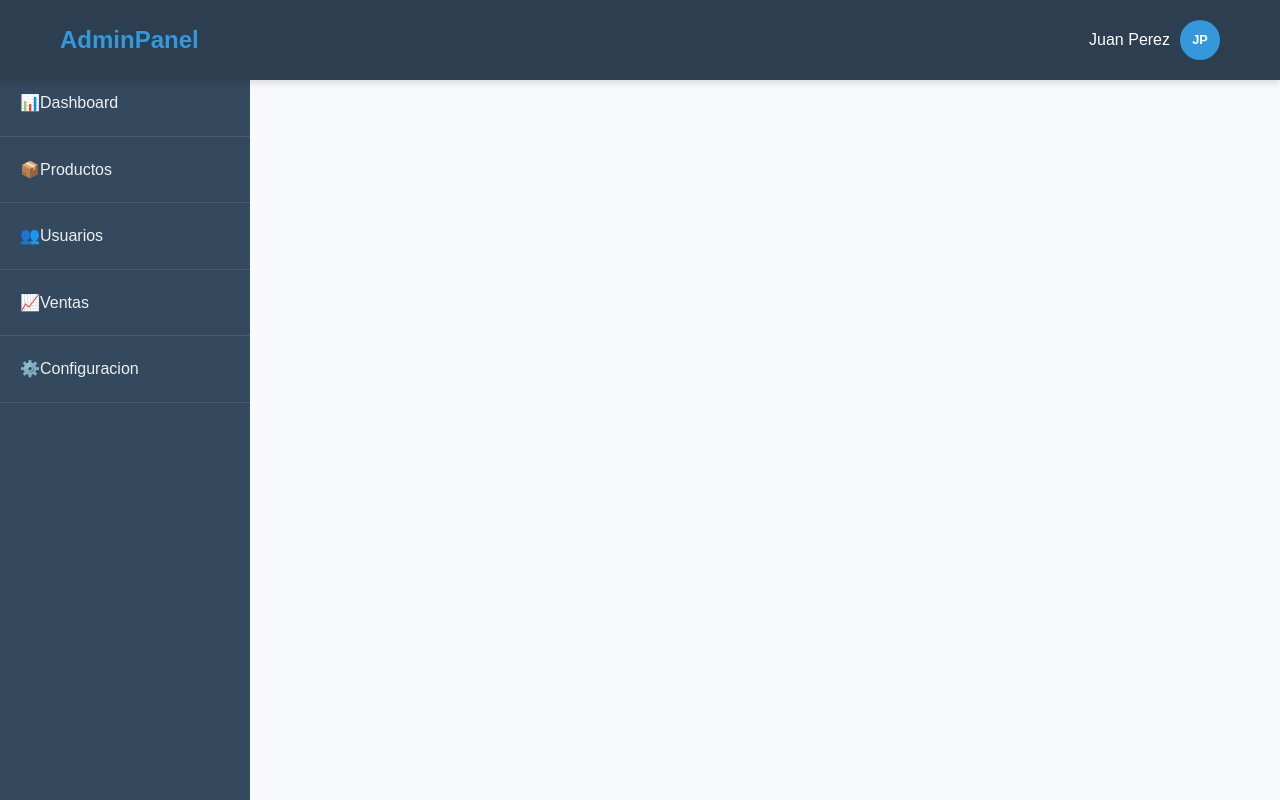
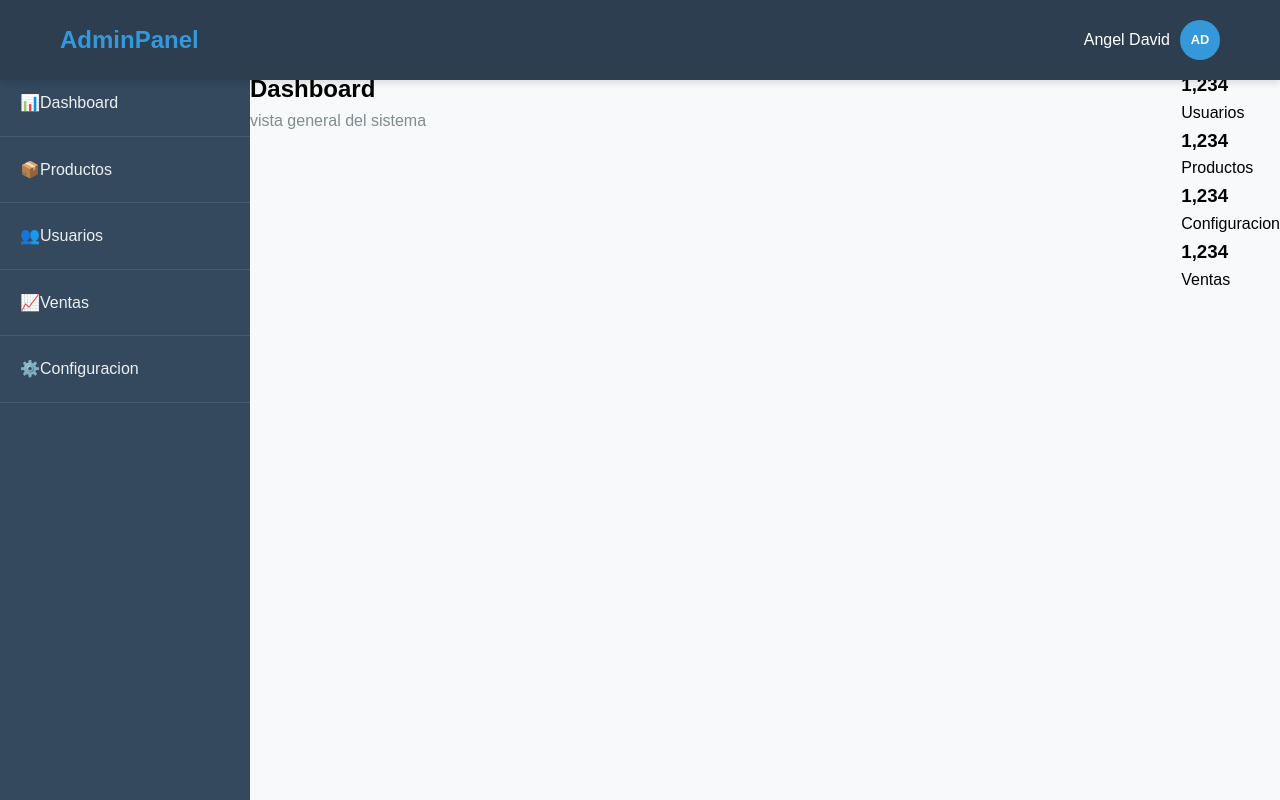
Before and after one commit to Angel0280/Dashboard, a plain HTML site: page index.html in a window 1280 px wide. Drawn offline with Linux system fonts and the light colour scheme.

Commit message:
ComimtFinal_Class

```diff
--- a/index.html
+++ b/index.html
@@ -11,8 +11,8 @@
         <div class = "header-content">
             <h1 class="logo">AdminPanel</h1>
             <div class="user-info">
-                <span class="username">Juan Perez</span>
-                <div class="user-avatar" >JP</div>
+                <span class="username">Angel David</span>
+                <div class="user-avatar" >AD</div>
             </div>
         </div>
     </header>
@@ -59,8 +59,45 @@
 
         </aside>
         <main class="main-content">
+            <div class ="content-header">
+                <h2 class = "page-tittle">Dashboard</h2>
+                <p class ="page-description">vista general del sistema</p>
 
+            </div>
         </main>
+
+        <section class="stats-section">
+            <div class="stats-grid">
+                <div class ="stat-card">
+                    <div class="stat-icon"></div>
+                    <div class="stat-info">
+                        <h3 class="stat-number">1,234</h3>
+                        <p class="stat-label">Usuarios</p>
+                    </div>
+                </div>
+                <div class ="stat-card">
+                    <div class="stat-icon"></div>
+                    <div class="stat-info">
+                        <h3 class="stat-number">1,234</h3>
+                        <p class="stat-label">Productos</p>
+                    </div>
+                </div>
+                <div class ="stat-card">
+                    <div class="stat-icon"></div>
+                    <div class="stat-info">
+                        <h3 class="stat-number">1,234</h3>
+                        <p class="stat-label">Configuracion</p>
+                    </div>
+                </div>
+                <div class ="stat-card">
+                    <div class="stat-icon"></div>
+                    <div class="stat-info">
+                        <h3 class="stat-number">1,234</h3>
+                        <p class="stat-label">Ventas</p>
+                    </div>
+                </div>
+            </div>
+        </section>
     </div>
 
 </body>
--- a/style.css
+++ b/style.css
@@ -143,3 +143,24 @@ body{
     background-color: rgba(255, 255, 255, 0.1);
     transform: translateX(5px);
 }
+
+.main-content{
+    margin-left: 250px;
+    flex:1;
+    paddig: var (--spacing-lg);
+}
+
+.content-header{
+    margin-bottom: var(--spacing-lg);
+}
+
+.page-title{
+    font-size: 2rem;
+    color: var(--text-primary);
+    margin-bottom: var(--spacing-xs);
+}
+
+.page-description{
+    color: var(--text-secondary);
+    font-size: 1rem;
+}
```
